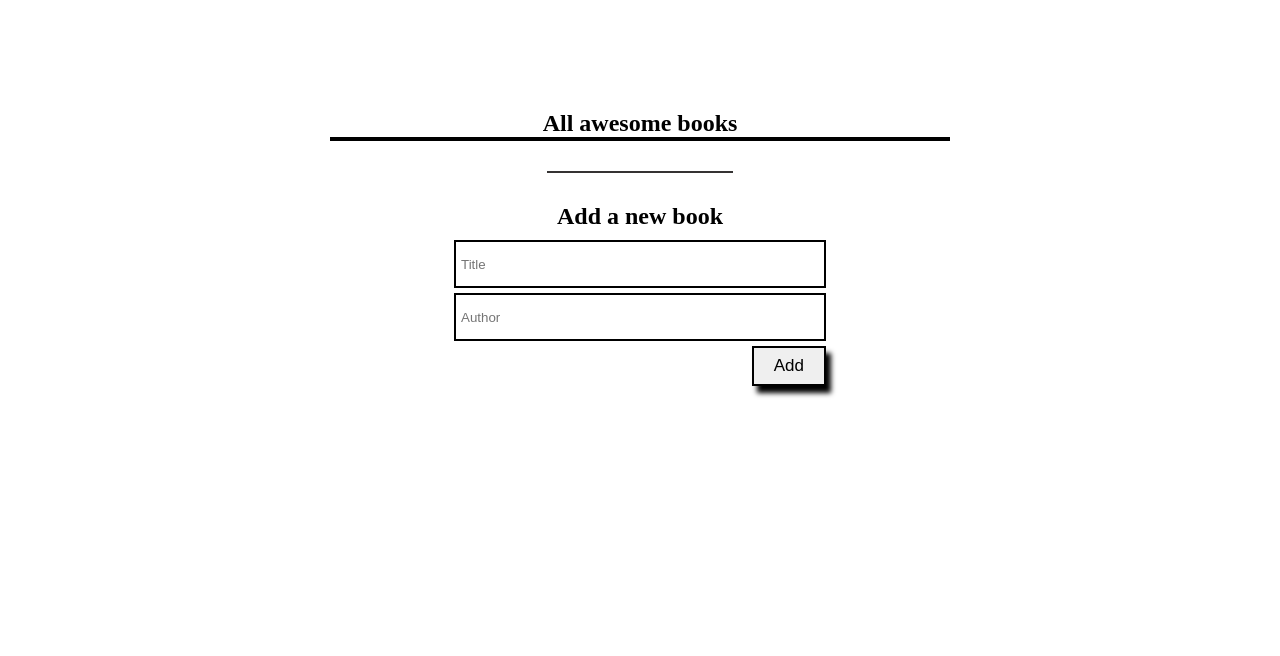
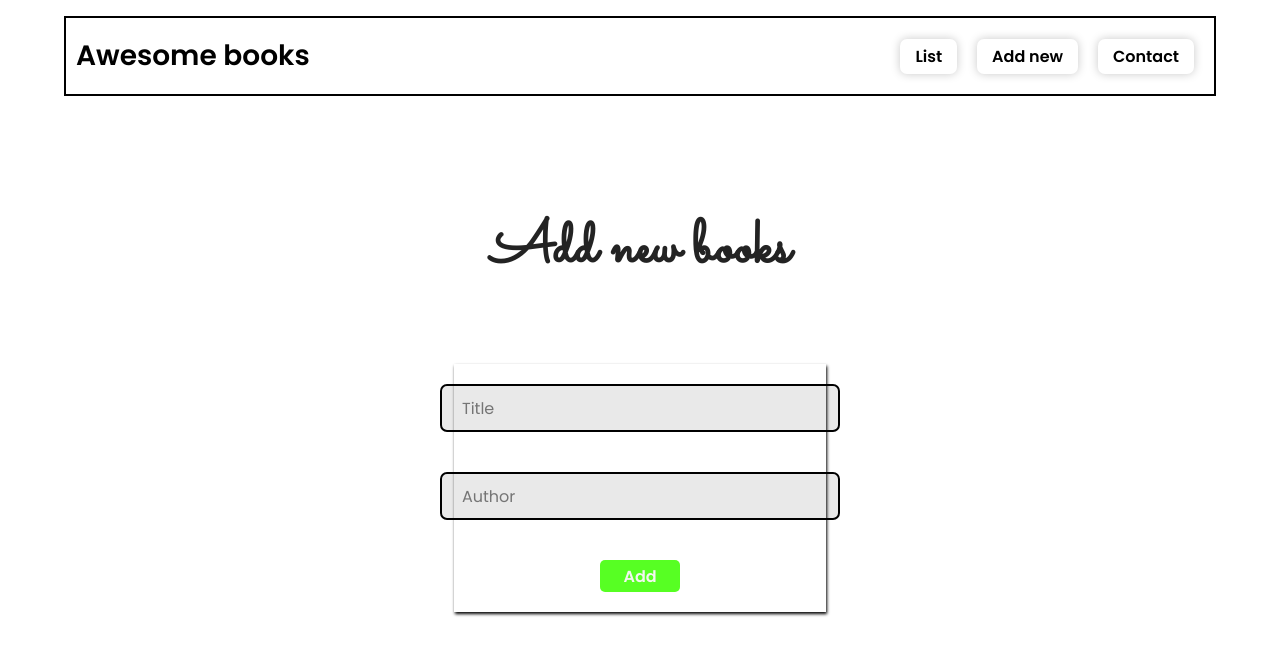
Before and after one commit to hasnatali1947/Awesome-books, a website with bundled scripts: page Index.html in a window 1280 px wide. Built offline with nearby package versions, Linux system fonts and the light colour scheme.

Commit message:
work on js and css

```diff
--- a/Index.html
+++ b/Index.html
@@ -9,18 +9,49 @@
 </head>
 <body>
 
-    <section class="main-container">
-        <h1 class="All-books">All awesome books</h1>
-            <div class="collection">
+    <header>
+        <nav>
+            <h2 class="nav-h1">
+                Awesome books
+            </h2>
+            <ul class="nav-ul">
+                <li id="List">List</li>
+                <li id="AddNew" >Add new</li>
+                <li id="Contact">Contact</li>
+            </ul>
+        </nav>
+    </header>
+
+    <section id="ListSection">
+        <h1 class="heading-AwesomeBooks">All awesome books</h1>
+        <div class="collection">
+        </div>
+    </section>
+
+    <section class="AddNew-Section" id="AddNewSection">
+        <h2 class="heading-AwesomeBooks">Add new books</h2>
+        <div class="inputs">
+            <form action="" class="form-values">
+                <div>
+                    <input type="text" class="input-container" name="book" id="book" placeholder="Title" required> <br>
+                    <input type="text" class="input-container" name="author" id="author" placeholder="Author" required> <br>
+                    <button type="submit" name="" class="btn" id="submit">Add</button>
+                </div>
+            </form>
+        </div>
+    </section>
+
+    <section class="ContactSection" id="ContactSection">
+        <h2 class="heading-AwesomeBooks">Contact Information</h2>
+        <div class="contactDiv">
+            <h3>Do you have any questions or you just want to say "Hello"? <br>
+            You can reach out to us!
+            </h3>
+            <div class="spanDiv">
+                <span class="name">Hasnat Ali</span> <br>
+                <span class="email">Hasnatking1947@gmail.com</span> <br>
+                <span class="number">+92-3152323402</span>
             </div>
-            <div class="border-line"></div>
-        <div class="inputs">
-            <h2>Add a new book</h2>
-            <form action="" class="form-values">
-                <input type="text" class="input-container" name="book" id="book" placeholder="Title" required>
-                <input type="text" class="input-container" name="author" id="author" placeholder="Author" required>
-                <button type="submit" name="" class="btn" id="submit">Add</button>
-            </form>
         </div>
     </section>
 
--- a/index.js
+++ b/index.js
@@ -1,9 +1,11 @@
 import Books from './script/classes.js';
+import './script/NavbarButtons.js';
 
 const container = document.querySelector('.collection');
 const BookName = document.querySelector('#book');
 const authorName = document.querySelector('#author');
 const btn = document.querySelector('form');
+
 
 const bookList = new Books();
 bookList.books = JSON.parse(localStorage.getItem('book-list')) || [];
@@ -43,3 +45,6 @@ container.addEventListener('click', (e) => {
     removebook(index);
   }
 });
+
+
+//////////Sections////////
--- /dev/null
+++ b/script/NavbarButtons.js
@@ -0,0 +1,35 @@
+const List = document.getElementById('List')
+const AddNew = document.getElementById('AddNew')
+const Contact = document.getElementById('Contact')
+const AddNewSection = document.getElementById('AddNewSection')
+const ListSection = document.getElementById('ListSection')
+const ContactSection = document.querySelector('.ContactSection')
+
+
+
+List.addEventListener('click' , (()=>{
+    ListSection.style.display = "flex"
+    List.classList.add('listclass')
+    ContactSection.style.display = "none"
+    AddNewSection.style.display = "none"
+    Contact.classList.remove('contactClass')
+    AddNew.classList.remove("AddnewClass")
+}))
+
+Contact.addEventListener('click' , (()=>{
+    ContactSection.style.display = "flex"
+    Contact.classList.add('contactClass')
+    AddNewSection.style.display = "none"
+    ListSection.style.display = "none"
+    List.classList.remove('listclass')
+    AddNew.classList.remove("AddnewClass")
+}))
+
+  AddNew.addEventListener('click' , (()=>{
+    AddNewSection.style.display = "flex"
+    AddNew.classList.add("AddnewClass")
+    ContactSection.style.display = "none"
+    ListSection.style.display = "none"
+    List.classList.remove('listclass')
+    Contact.classList.remove('contactClass')
+  }))
--- a/style.css
+++ b/style.css
@@ -1,21 +1,93 @@
+@import url('https://fonts.googleapis.com/css2?family=Poppins:wght@200;400;600&display=swap');
+@import url('https://fonts.googleapis.com/css2?family=Sacramento&display=swap');
 
 * {
   padding: 0;
   margin: 0;
   box-sizing: border-box;
+  font-family: 'Poppins', sans-serif;
+}
+
+:root {
+  --font-family: 'Poppins', sans-serif;
+  --font-family-styled: 'Sacramento', cursive;
+  --Box-shadow-outside: -5px -5px 20px rgba(255, 255, 255, 0.849), 5px 5px 9px rgba(94, 104, 121, 0.3);
+  --Box-shadow-inside: inset -5px -5px 9px rgba(255, 255, 255, 0.647), inset 5px 5px 9px rgba(94, 104, 121, 0.3);
+}
+
+button {
+  display: flex;
+  justify-content: center;
+  align-items: center;
+  padding: 5px 10px;
+  border-radius: 7px;
+  border: none;
+  color: white;
+  font-weight: 600;
+  transition: 0.3s ease-in-out;
+  cursor: pointer;
+}
+
+header {
+  display: flex;
+  justify-content: center;
+  align-items: center;
+  margin-top: 2vh;
+}
+
+header nav {
+  display: flex;
+  justify-content: space-between;
+  align-items: center;
+  height: 10vh;
+  border: 2px solid;
+  width: 90%;
+  padding: 10px 10px 10px 10px;
+}
+
+.nav-h1 {
+  font-size: 28px;
+}
+
+ul li {
+  padding: 5px 20px;
+}
+
+.nav-ul li {
+  margin: 0 10px;
+  cursor: pointer;
+  box-shadow: 0 0 10px rgba(0, 0, 0, 0.217), inset 0 0 10px rgba(0, 0, 0, 0);
+  padding: 5px 15px;
+  font-weight: 600;
+  border-radius: 7px;
+  transition: 0.3s ease-in-out;
+}
+
+.nav-ul li:hover {
+  box-shadow: 0 0 10px rgba(0, 0, 0, 0.002), inset 0 0 10px rgba(0, 0, 0, 0.105);
+}
+
+.listclass {
+  background-color: rgb(53, 137, 255);
+  color: white;
+}
+
+.AddnewClass {
+  background-color: rgb(87, 255, 35);
+  color: white;
+}
+
+.contactClass {
+  background-color: rgb(95, 95, 95);
+  color: white;
 }
 
 ul {
   list-style: none;
   display: flex;
   flex-direction: row;
-  border-bottom: 1px solid black;
   justify-content: space-between;
   align-items: center;
-}
-
-ul li {
-  padding: 5px 20px;
 }
 
 section {
@@ -30,22 +102,41 @@ form {
 }
 
 input {
-  width: 20%;
-  height: 3.5vh;
-  text-indent: 5px;
+  outline: none;
+  padding: 7px 20px;
+  font-size: 16px;
+  border-radius: 7px;
+  background-color: rgba(0, 0, 0, 0.085);
+  margin-bottom: 15px;
+  border: 2px solid rgba(86, 255, 35, 0);
+  transition: 0.3s ease-in-out;
 }
 
-.All-books {
-  color: black;
+input:focus {
+  border: 2px solid rgb(87, 255, 35);
+}
+
+.heading-AwesomeBooks {
+  font-family: var(--font-family-styled);
+  font-size: 60px;
+  color: rgb(35, 35, 35);
+  padding-bottom: 40px;
 }
 
 .border-line {
   margin-top: 30px;
-  border: 1px solid rgb(53, 51, 51);
+  border: 1px solid rgba(53, 51, 51, 0.896);
   width: 15%;
 }
 
-.main-container {
+#ListSection {
+  display: none;
+  align-items: center;
+  flex-direction: column;
+  margin-top: 5vh;
+}
+
+.AddNew-Section {
   display: flex;
   align-items: center;
   justify-content: center;
@@ -72,22 +163,85 @@ input {
 }
 
 .form-values {
+  display: flex;
+  justify-content: center;
+  align-items: center;
   width: 100%;
+  box-shadow: 1px 2px 3px;
+  padding: 20px 20px;
+}
+
+.form-values div {
+  display: flex;
+  justify-content: center;
+  align-items: center;
+  flex-direction: column;
+  width: 100%;
+  padding: none;
 }
 
 .form-values .input-container {
   border: 2px solid black;
-  width: 100%;
+  width: 50vh;
   height: 6vh;
 }
 
-.form-values .btn,
+.btn {
+  width: 10vh;
+  height: 4vh;
+  cursor: pointer;
+  background-color: rgb(87, 255, 35);
+  font-weight: 600;
+  font-size: 16px;
+  border: none;
+  border-radius: 5px;
+  color: rgba(248, 246, 246, 0.967);
+  transition: 0.3s;
+}
+
+.btn:hover {
+  background-color: rgb(50, 215, 0);
+}
+
 .remove {
-  align-self: flex-end;
-  padding: 8px 20px;
-  font-size: 17px;
-  border: 2px solid black;
-  box-shadow: 5px 7px 5px rgb(0 0 0);
-  transition: box-shadow 0.2s;
+  width: 10vh;
+  height: 4vh;
   cursor: pointer;
+  background-color: #ff5c5c;
+  box-shadow: 0 0 10px #ff5c5c;
+  font-weight: 600;
+  font-size: 16px;
+  border: none;
+  border-radius: 5px;
+  color: rgba(248, 246, 246, 0.967);
+  transition: 0.3s;
 }
+
+.remove:hover {
+  background-color: #ff2727;
+}
+
+.ContactSection {
+  display: none;
+  align-items: center;
+  flex-direction: column;
+  margin-top: 15vh;
+}
+
+.contactDiv {
+  margin-top: 5vh;
+  padding: 20px 40px;
+  height: 40vh;
+  box-shadow: 1px 2px 3px;
+}
+
+.contactDiv h3 {
+  font-size: 20px;
+}
+
+.spanDiv {
+  font-weight: 500;
+  font-size: 19px;
+  margin-top: 3vh;
+  height: 20vh;
+}
```
